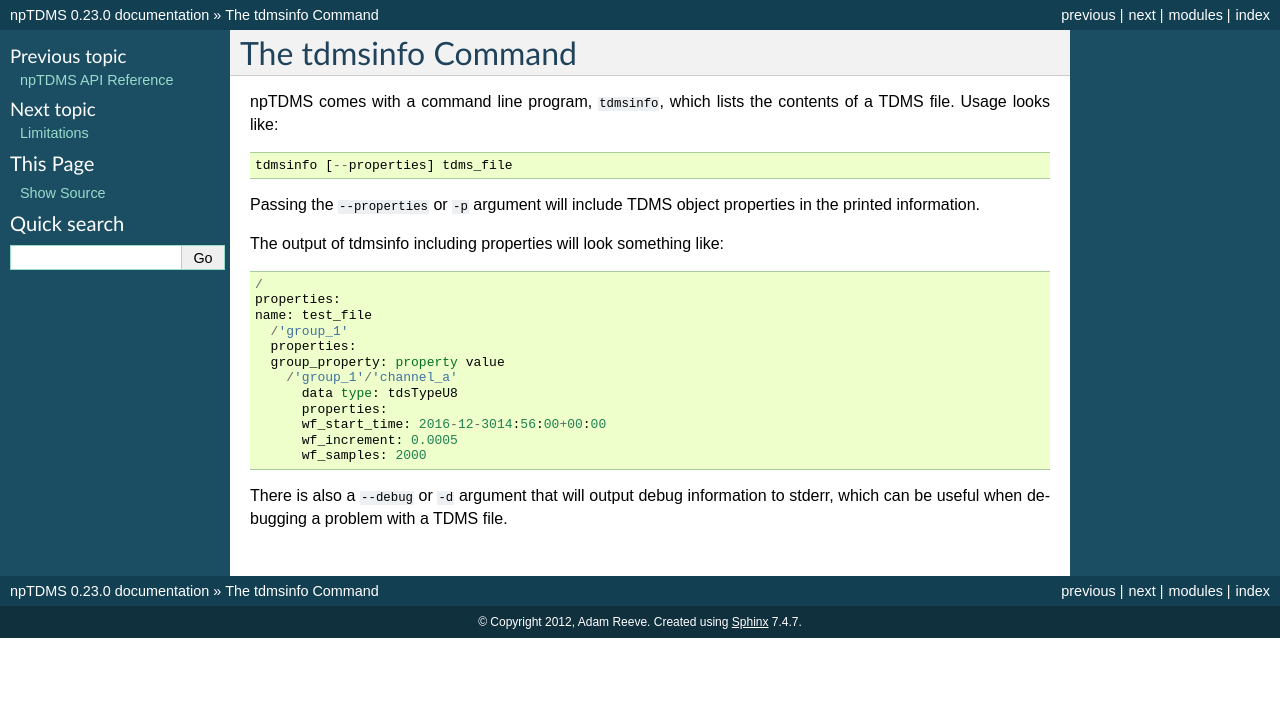
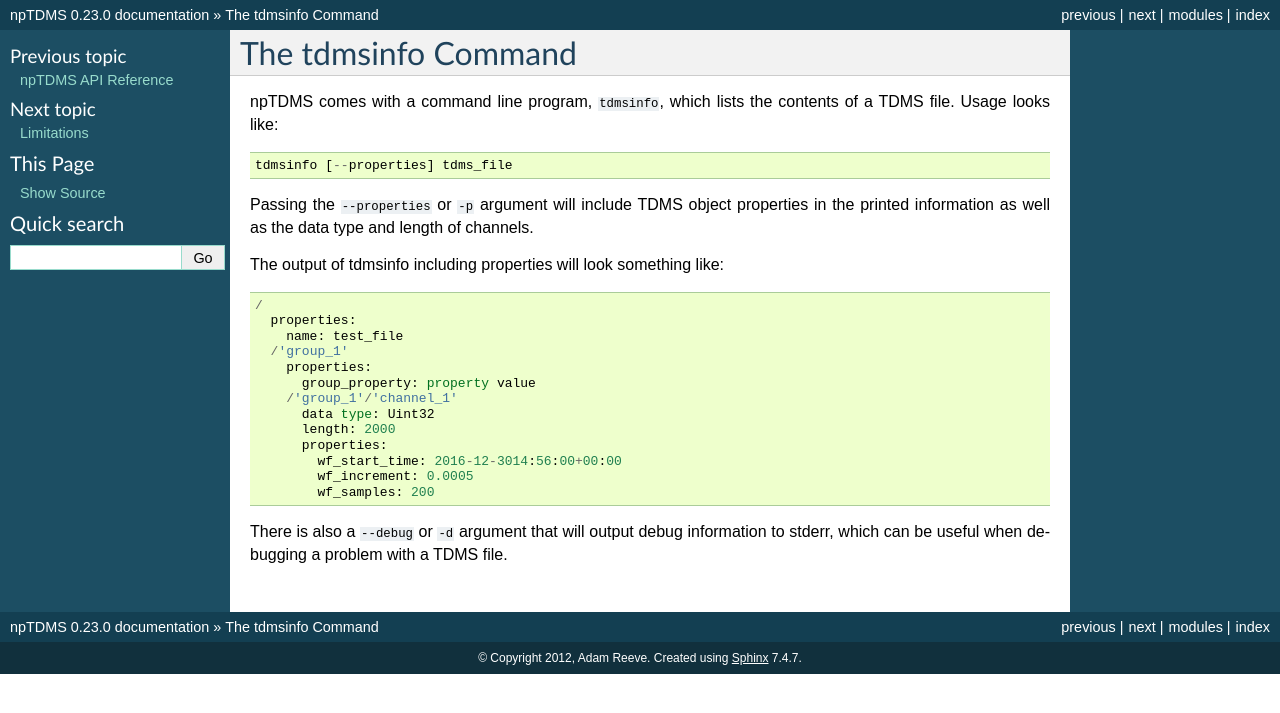
Before and after one commit to adamreeve/npTDMS, a Sphinx documentation site: the page built from docs/tdmsinfo.rst, in a window 1280 px wide. Shown: the top 713 px of the page. Built offline with Sphinx 7.4.7, drawn with Linux system fonts in a browser that asks for light colours.

Commit message:
Add channel length to tdmsinfo output and improve test coverage

```diff
--- a/docs/tdmsinfo.rst
+++ b/docs/tdmsinfo.rst
@@ -8,22 +8,23 @@ Usage looks like::
     tdmsinfo [--properties] tdms_file
 
 Passing the ``--properties`` or ``-p`` argument will include TDMS object
-properties in the printed information.
+properties in the printed information as well as the data type and length of channels.
 
 The output of tdmsinfo including properties will look something like::
 
     /
-    properties:
-    name: test_file
+      properties:
+        name: test_file
       /'group_1'
-      properties:
-      group_property: property value
-        /'group_1'/'channel_a'
-          data type: tdsTypeU8
+        properties:
+          group_property: property value
+        /'group_1'/'channel_1'
+          data type: Uint32
+          length: 2000
           properties:
-          wf_start_time: 2016-12-3014:56:00+00:00
-          wf_increment: 0.0005
-          wf_samples: 2000
+            wf_start_time: 2016-12-3014:56:00+00:00
+            wf_increment: 0.0005
+            wf_samples: 200
 
 There is also a ``--debug`` or ``-d`` argument that will output debug information
 to stderr, which can be useful when debugging a problem with a TDMS file.
--- a/setup.py
+++ b/setup.py
@@ -41,7 +41,7 @@ setup(
   ],
   install_requires = ['numpy'],
   extras_require = {
-      'test': ['pytest>=3.1.0', 'hypothesis'],
+      'test': ['pytest>=3.1.0', 'hypothesis', 'mock<4.0;python_version<"3.4"'],
       'pandas': ['pandas'],
       'hdf': ['h5py>=2.10.0'],
       'thermocouple_scaling': ['thermocouples_reference', 'scipy'],
```
Also changed, not shown: 2 other files.
